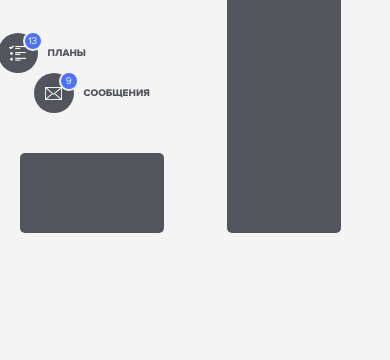
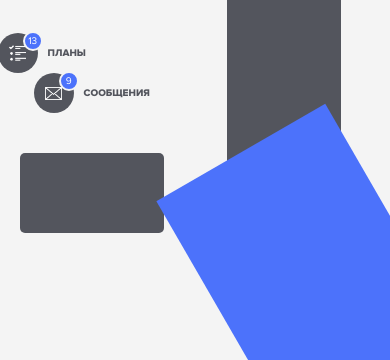
Before and after one commit to d3byte/calday-markup, a plain HTML site: page index.html in a window 390 px wide. Shown: the part 484-844 px from the top of the page. Drawn offline with Linux system fonts and the light colour scheme; files whose address does not match are found by name.

Commit message:
Добавил синий угол, он пока неадаптивный

```diff
--- a/css/index.sass
+++ b/css/index.sass
@@ -8,10 +8,22 @@ $light-blue: #4e74ff
 
 
 body
-    background: $white
-    font-family: 'ProximaNova-Extrabld', sans-serif
-    text-transform: uppercase
-    font-size: 12px
+  // position: relative
+  // max-width: 100%
+  overflow: visible;
+  background: $white
+  font-family: 'ProximaNova-Extrabld', sans-serif
+  text-transform: uppercase
+  font-size: 12px
+
+.blue-corner
+  position: fixed
+  bottom: -50%
+  right: -30%
+  width: 50%
+  height: 80vh
+  background: $blue
+  transform: rotate(150deg)
 
 .grid
   margin: auto
--- a/index.html
+++ b/index.html
@@ -10,6 +10,7 @@
         <link rel="stylesheet" href="css/media.css">
     </head>
     <body>
+        <div class="blue-corner"></div>
         <header>
             <div class="grid navbar">
                 <div class="left">
```
Also changed, not shown: css/index.css, 1 other file.
